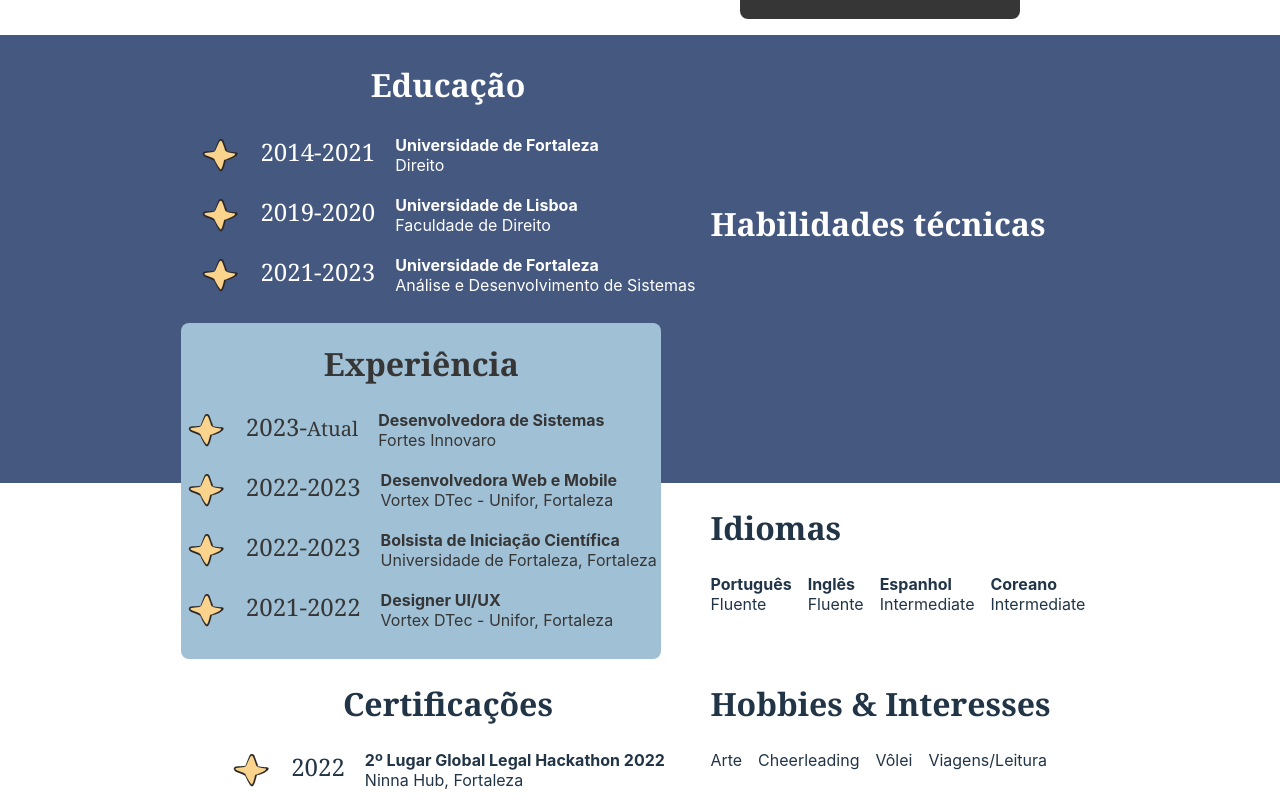
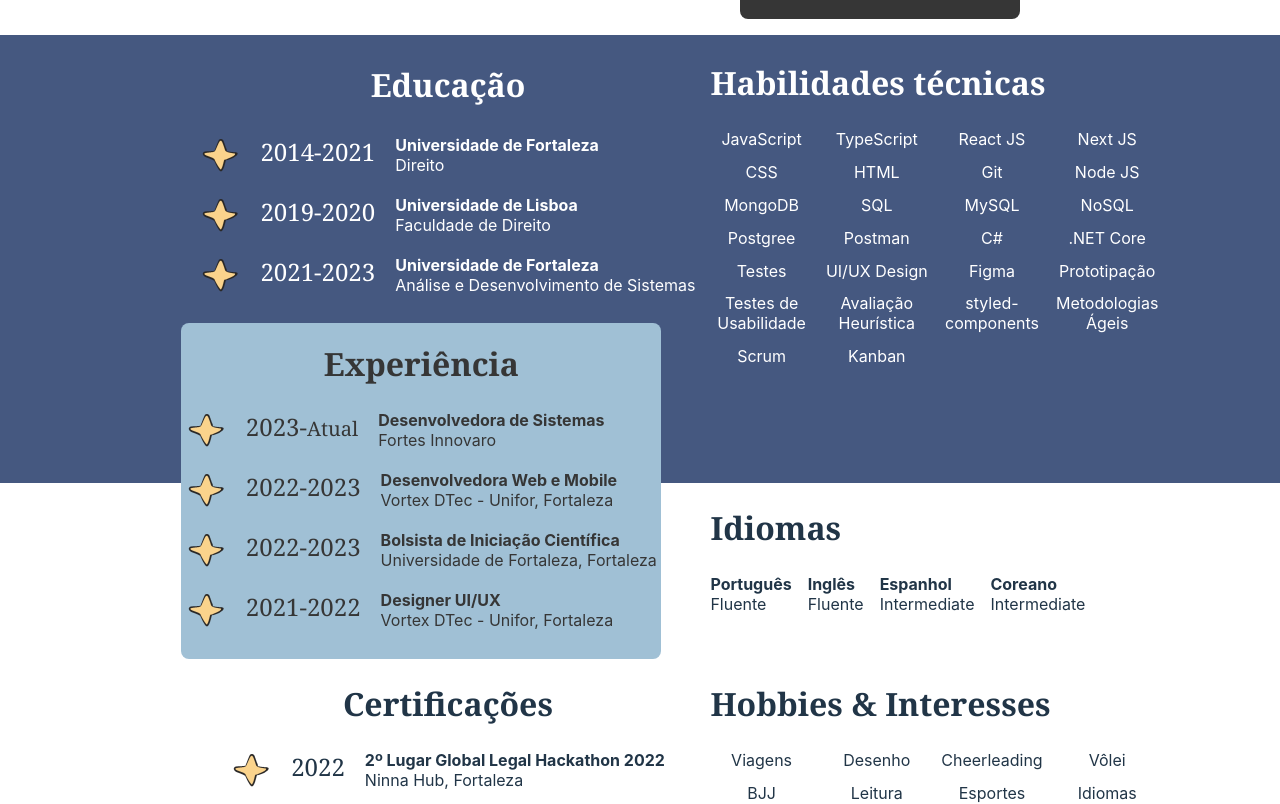
Before and after one commit to ThamiStoppelli/Portfolio, a React (Vite) app: page / in a window 1280 px wide. Shown: the part 1087-1891 px from the top of the page. Built offline with nearby package versions, Linux system fonts and the light colour scheme.

Commit message:
Added styling adjusts

```diff
--- a/src/components/header/Header.css
+++ b/src/components/header/Header.css
@@ -151,3 +151,7 @@
     }
     /* menu sanduiche*/
 }
+
+html {
+  scroll-padding-top: 4.6rem;
+}
--- a/src/components/projects/Projects.css
+++ b/src/components/projects/Projects.css
@@ -43,6 +43,7 @@
     font-size: 14px;
     font-weight: 500;
     border-radius: 8px;
+    cursor: pointer;
 }
 
 .projects-container .projects .list {
--- a/src/components/projects/Projects.jsx
+++ b/src/components/projects/Projects.jsx
@@ -1,6 +1,5 @@
 import React,{ useState } from 'react'
 import useTranslation from '../../hooks/useTranslation';
-
 import './Projects.css'
 
 /* criar paginação */
@@ -8,7 +7,6 @@ import './Projects.css'
 function Projects() {
   const { projects, previous, next } = useTranslation('projects');
   const projectsList = [1, 2, 3, 4, 5]
-  /* fix css */
 
   return (
     <div id="projects" className='projects-container'>
--- a/src/components/resume/Resume.css
+++ b/src/components/resume/Resume.css
@@ -52,7 +52,7 @@
 }
 
 .first-block > div:nth-child(2) {
-    grid-row: 3 / 6;
+    grid-row: 1 / 6;
     grid-column: 4 / 6;
 }
 
@@ -268,3 +268,11 @@
   float: left;
 }
 -> This makes sure that the padding and border are included in the total width and height of the elements. */
+
+
+.grid {
+  display: grid;
+  grid-template-columns: repeat(auto-fill, minmax(100px, 1fr));
+  gap: 0.8rem;
+  width: 28rem;
+}
--- a/src/components/resume/Resume.jsx
+++ b/src/components/resume/Resume.jsx
@@ -6,6 +6,8 @@ import './Resume.css'
 
 function Resume() {
   const { education, skills, experience, activities, hobbies, languages, english, portuguese, spanish, korean, fluent, intermediate, current } = useTranslation('resume');
+  const hobbiesList = ['Viagens', 'Desenho', 'Cheerleading','Vôlei', 'BJJ', 'Leitura', 'Esportes', 'Idiomas']
+  const skillsList = ['JavaScript', 'TypeScript', 'React JS', 'Next JS', 'CSS', 'HTML', 'Git','Node JS', 'MongoDB', 'SQL', 'MySQL', 'NoSQL', 'Postgree', 'Postman', 'C#', '.NET Core', 'Testes', 'UI/UX Design', 'Figma', 'Prototipação', 'Testes de Usabilidade', 'Avaliação Heurística', 'styled-components', 'Metodologias Ágeis','Scrum', 'Kanban']
 
   return (
     <div id="resume">
@@ -41,6 +43,11 @@ function Resume() {
         </div>
         <div className='skills-container'>
           <h3>{skills}</h3>
+          <div className="grid">
+            {skillsList.map(item => (
+              <p>{item}</p>
+            ))}
+          </div>
         </div>
       </div>
       <div className='experience-container'>
@@ -126,11 +133,10 @@ function Resume() {
         </div>
         <div className='hobbies-container'>
           <h3>{hobbies}</h3>
-          <div className='list'>
-            <p>Arte</p>
-            <p>Cheerleading</p>
-            <p>Vôlei</p>
-            <p>Viagens/Leitura</p>
+          <div className="grid" /*list        */ >
+            {hobbiesList.map(item => (
+                <p>{item}</p>
+            ))}
           </div>
         </div>
       </div>
```
